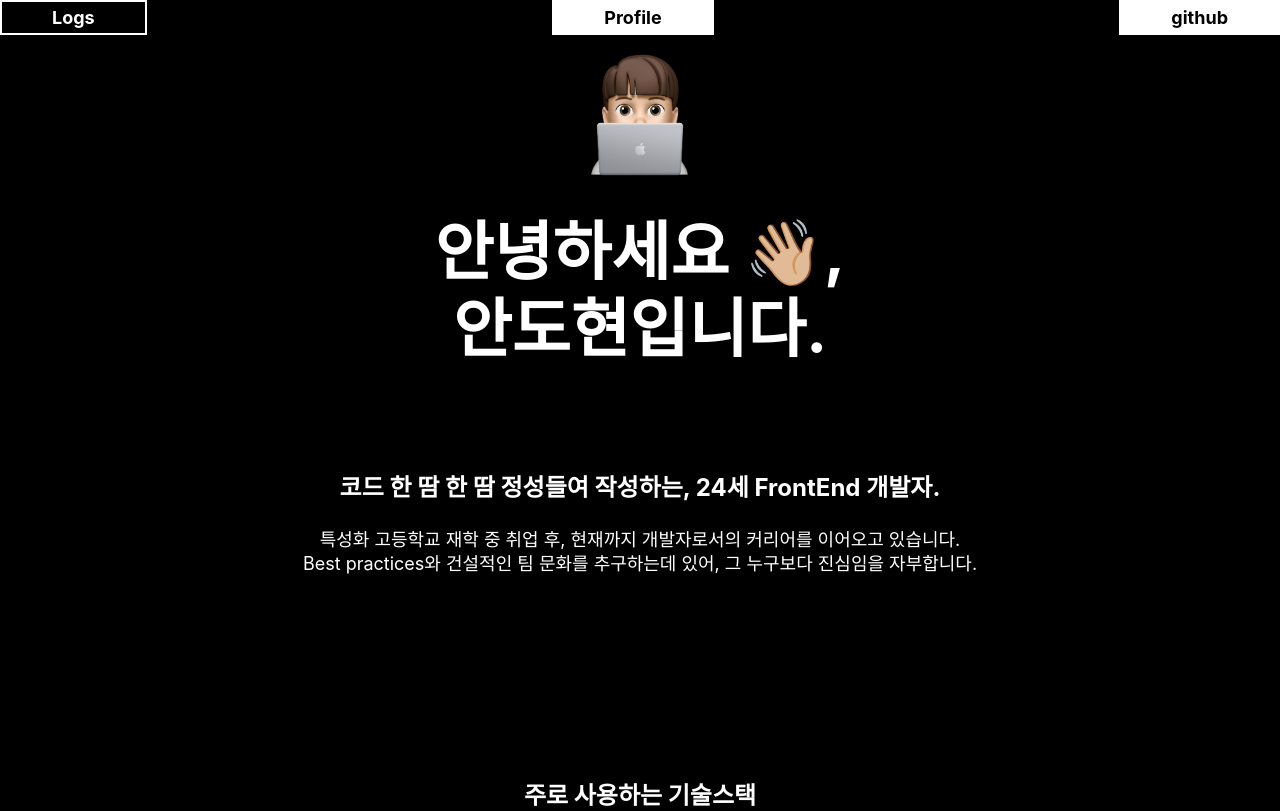
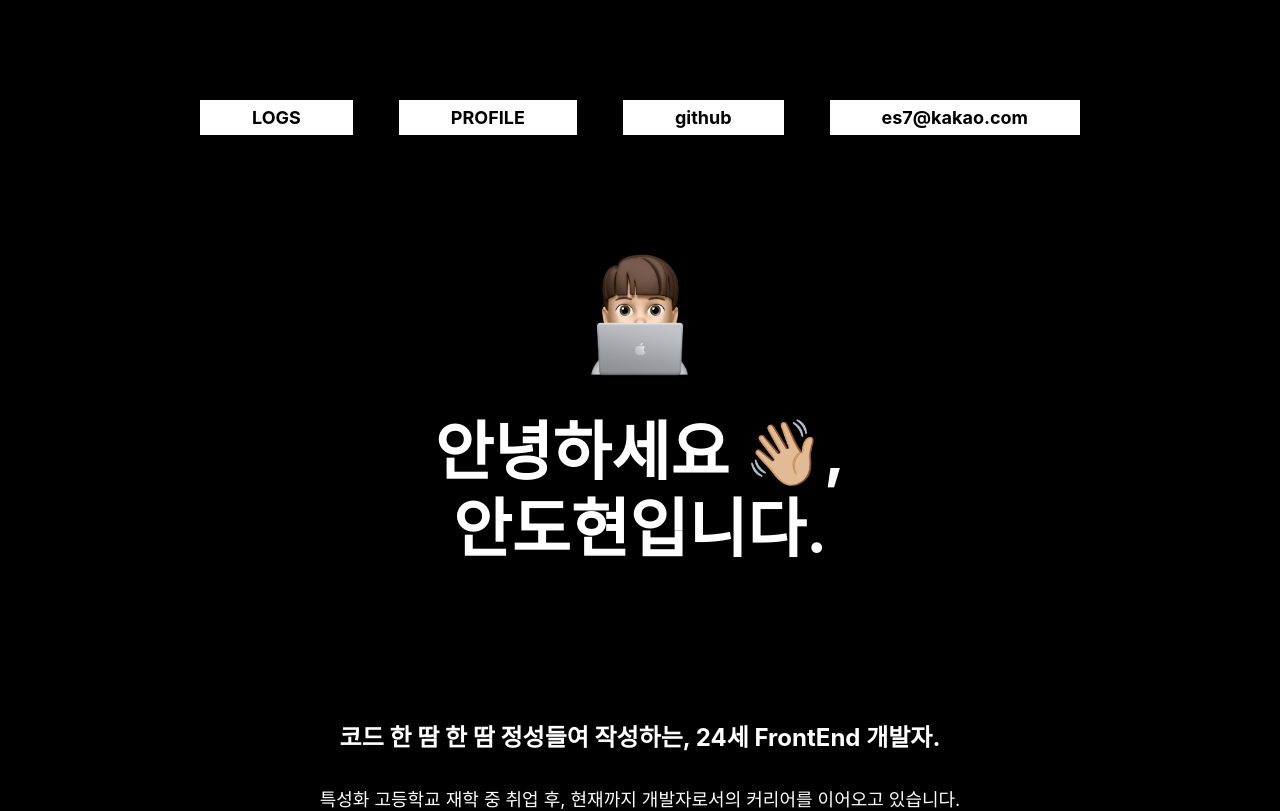
Before and after one commit to devDohyun/devlog, a Next.js app: page / in a window 1280 px wide. Shown: the top 811 px of the page. Built offline with nearby package versions, Linux system fonts and the light colour scheme.

Commit message:
updated ui

```diff
--- a/components/Home/Content/styles.ts
+++ b/components/Home/Content/styles.ts
@@ -15,13 +15,13 @@ export const StyledMemojiWrapper = styled.div`
 `
 
 export const StyledSection = styled.div`
-  margin: 100px 0;
+  margin: 150px 0;
 
   text-align: center;
 `
 
 export const StyledSectionTitle = styled.div`
-  margin-bottom: 25px;
+  margin-bottom: 35px;
 
   font-size: 24px;
   font-weight: bold;
--- a/components/Home/Header/index.tsx
+++ b/components/Home/Header/index.tsx
@@ -19,6 +19,7 @@ const HomeHeader = ({ routes }: HomeHeaderProps) => {
       <a href="https://github.com/devDohyun" target="_blank" rel="noreferrer">
         <StyledRouteItem>github</StyledRouteItem>
       </a>
+      <StyledRouteItem>es7@kakao.com</StyledRouteItem>
     </StyledContainer>
   )
 }
--- a/components/Home/index.tsx
+++ b/components/Home/index.tsx
@@ -1,27 +1,30 @@
 import { HeaderRoute } from '@/components/Home/@types'
 import HomeContent from '@/components/Home/Content'
 import HomeHeader from '@/components/Home/Header'
+import { StyledContainer, StyledHeaderWrapper } from '@/components/Home/styles'
 import { useMemo } from 'react'
 
 const Home = () => {
   const headerRoutes: HeaderRoute[] = useMemo(() => {
     return [
       {
-        text: 'Logs',
+        text: 'LOGS',
         href: '/devlog',
       },
       {
-        text: 'Profile',
+        text: 'PROFILE',
         href: '/profile',
       },
     ]
   }, [])
 
   return (
-    <>
-      <HomeHeader routes={headerRoutes}></HomeHeader>
+    <StyledContainer>
+      <StyledHeaderWrapper>
+        <HomeHeader routes={headerRoutes}></HomeHeader>
+      </StyledHeaderWrapper>
       <HomeContent></HomeContent>
-    </>
+    </StyledContainer>
   )
 }
 
--- /dev/null
+++ b/components/Home/styles.ts
@@ -0,0 +1,15 @@
+import styled from '@emotion/styled'
+
+export const StyledHeaderWrapper = styled.div`
+  margin-bottom: 100px;
+`
+
+export const StyledContainer = styled.div`
+  width: 100%;
+  max-width: 900px;
+
+  margin: 0 auto;
+  padding-top: 100px;
+  padding-left: 10px;
+  padding-right: 10px;
+`
```
